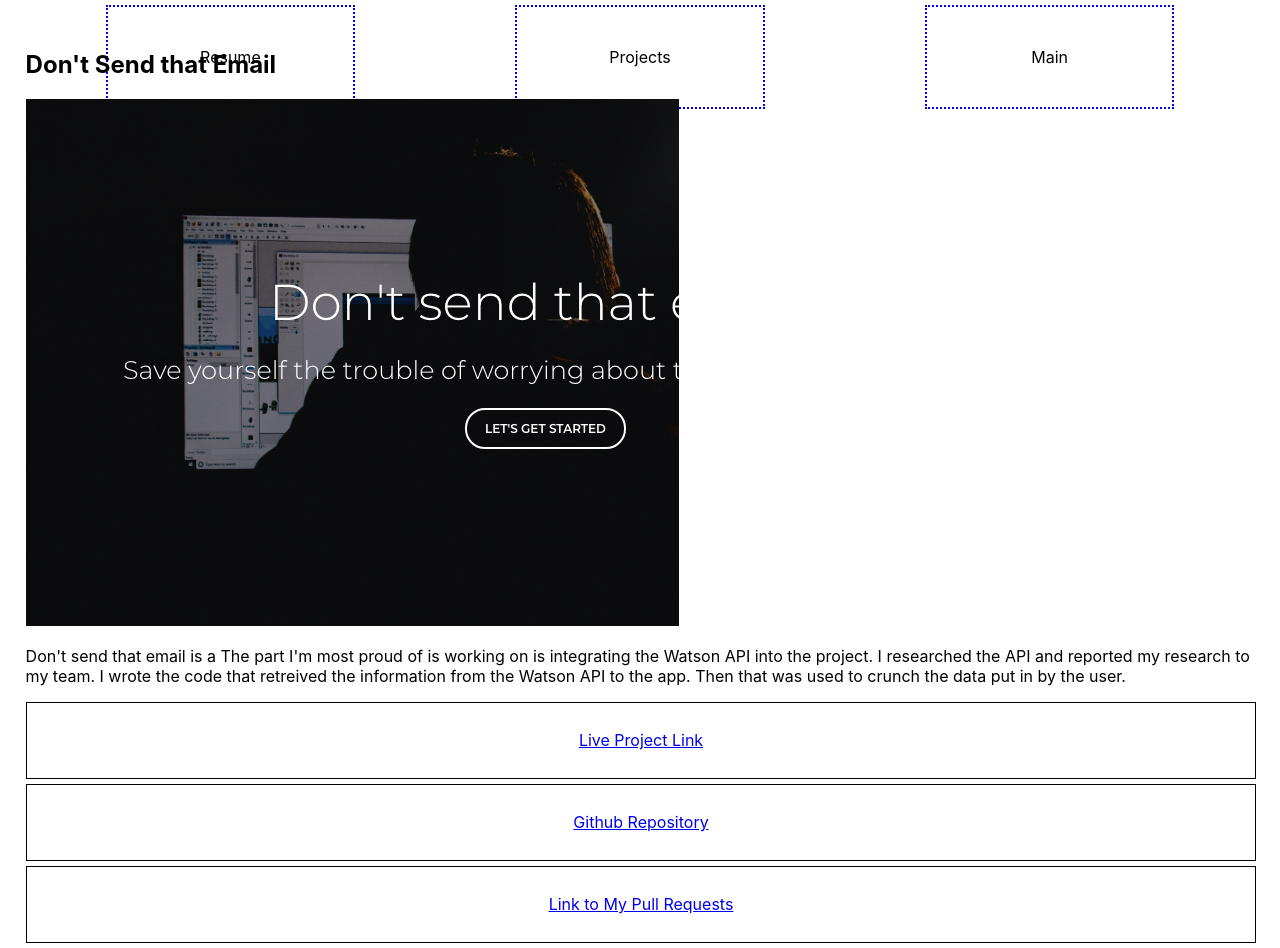
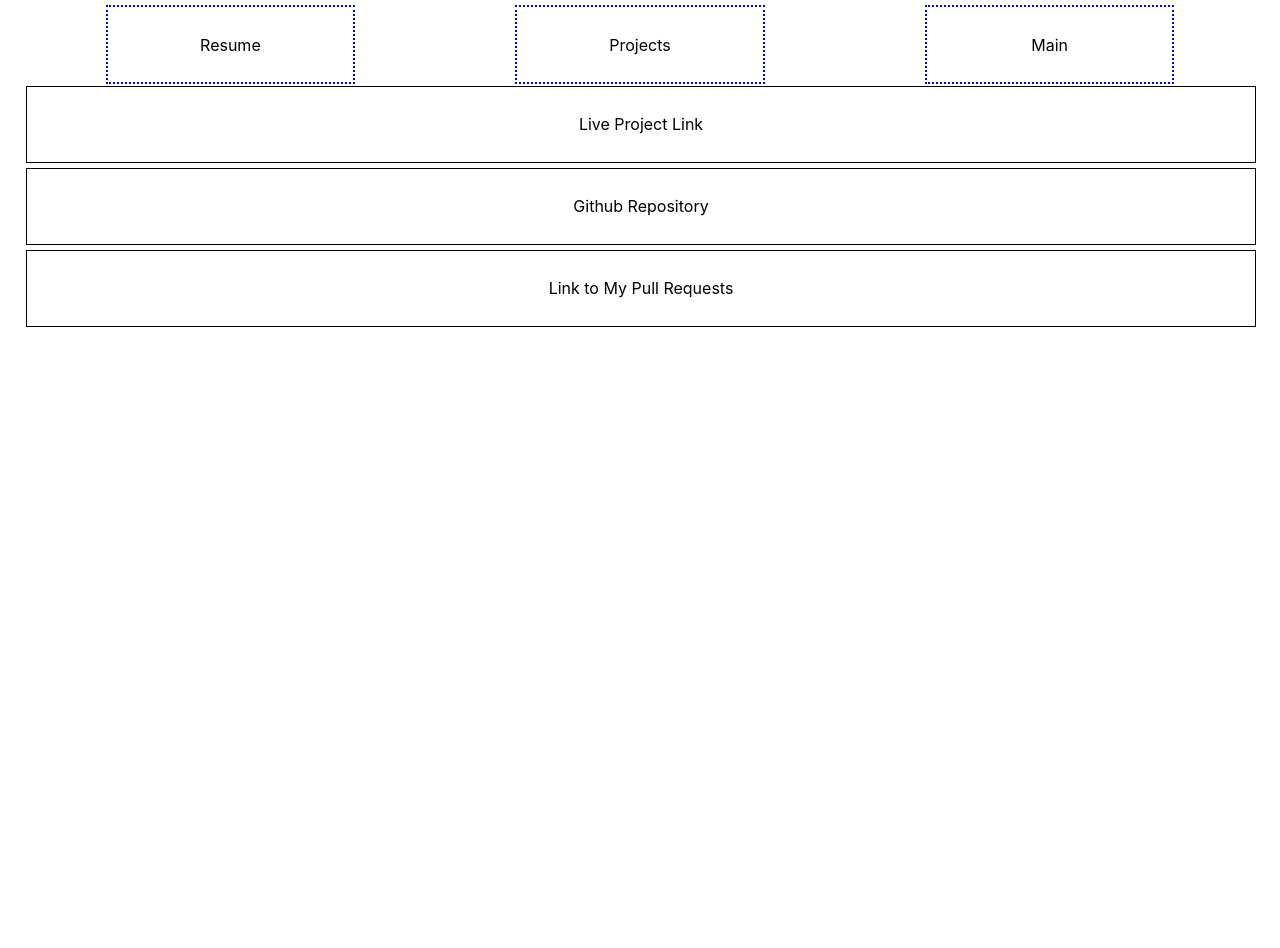
Before and after one commit to ceejaay/portfolio, a React (Create React App) app: page /items in a window 1280 px wide. After the commit the page ends 800 px from the top, so only its background shows below. Built offline with nearby package versions, Linux system fonts and the light colour scheme.

Commit message:
Added the json data for my projects. Working on images

```diff
--- a/src/App.css
+++ b/src/App.css
@@ -51,12 +51,11 @@
 
 .header-buttons {
   display: flex;
-  height: 100px;
+  height: 75px;
   margin: 5px 0;
   border: black solid 1px;
   justify-content: center;
   align-items: center;
-
 }
 
 .main-content {
@@ -113,6 +112,9 @@
 }
 
 
+.project-links a {
+  text-decoration: none;
+}
 
 
 /* @keyframes App-logo-spin { */
--- /dev/null
+++ b/src/assets/json_data.js
@@ -0,0 +1,29 @@
+const projectData = {
+  projects: [
+    {
+      name: "Don't Send That Email",
+      description: "My description here",
+      links: {"liveSite": "https://dont-send-that-email.netlify.com/", "github": "https://github.com/Lambda-School-Labs/dont-send-that-email", "pullRequests": "https://github.com/Lambda-School-Labs/dont-send-that-email/pulls?q=is%3Apr+is%3Aclosed+author%3Aceejaay"},
+      image: "../assets/dont_send_that_email.png"
+    },
+
+    {
+      name: "Dead or Alive?",
+      description: "My description here",
+      links: {"liveSite": "https://dont-send-that-email.netlify.com/", "github": "https://github.com/Lambda-School-Labs/dont-send-that-email", "pullRequests": "https://github.com/Lambda-School-Labs/dont-send-that-email/pulls?q=is%3Apr+is%3Aclosed+author%3Aceejaay"},
+      image: "dont_send_that_email.png"
+    },
+
+    {
+      name: "Foodie Fun",
+      description: "My description here",
+      links: {"liveSite": "https://dont-send-that-email.netlify.com/", "github": "https://github.com/Lambda-School-Labs/dont-send-that-email", "pullRequests": "https://github.com/Lambda-School-Labs/dont-send-that-email/pulls?q=is%3Apr+is%3Aclosed+author%3Aceejaay"},
+      image: "dont_send_that_email.png"
+    }
+  ]
+}
+
+
+
+
+export default projectData;
--- a/src/components/ItemPage.js
+++ b/src/components/ItemPage.js
@@ -1,35 +1,33 @@
-import React from 'react';
-import pic from '../assets/dont_send_that_email.png';
+import React, {Component} from 'react';
 
 
-const ItemPage = () => {
+
+const ItemPage = props  =>  {
   return(
       <div>
         <div className="project-headline">
-          <h2>Don't Send that Email</h2>
+          <h2>{props.name}</h2>
         </div>
         <div className="project-image">
-           <a href="https://dont-send-that-email.netlify.com/"> <img src={pic}  alt={"don't send that email"}/></a>
+           <a href={props.links}> <img src={props.imageName}  alt={props.title}/></a>
         </div>
-        <div className="project-desription">
+        <div className="project-description">
           <p>
-            Don't send that email is a
-            The part I'm most proud of is working on is integrating the Watson API into the project. I researched the API and reported my research to my team. I wrote the code that retreived the information from the Watson API to the app. Then that was used to crunch the data put in by the user.
-
+            {props.description}
           </p>
 
           <div className="project-links">
-            <a href="https://dont-send-that-email.netlify.com/">
+            <a href={props.links}>
               <div className="link-buttons">
                 Live Project Link
               </div>
             </a>
-            <a href="https://github.com/Lambda-School-Labs/dont-send-that-email">
+            <a href={props.links}>
               <div className="link-buttons">
                 Github Repository
               </div>
             </a>
-            <a href="https://github.com/Lambda-School-Labs/dont-send-that-email/pulls?q=is%3Apr+is%3Aclosed+author%3Aceejaay">
+            <a href={props.links}>
               <div className="link-buttons">
                 Link to My Pull Requests
               </div>
@@ -40,4 +38,8 @@ const ItemPage = () => {
       )
 }
 
+
+
+
+
 export default ItemPage;
--- a/src/components/MainContent.js
+++ b/src/components/MainContent.js
@@ -1,13 +1,30 @@
-import React from 'react';
-// import {Link} from 'react-router-dom';
+import React, {Component} from 'react';
+import {Link} from 'react-router-dom';
 import pic from '../assets/chad_jemmett_picture.png';
+// import imagePath from '../assets/';
+import projectData from '../assets/json_data.js';
 import {FaLinkedin} from 'react-icons/fa';
 import {GoMarkGithub} from 'react-icons/go';
 import {MdEmail} from 'react-icons/md';
 import {MdPhone} from 'react-icons/md';
 
 
-function MainContent() {
+class MainContent extends Component {
+  constructor(props) {
+    super(props);
+    this.state = {
+      projects: [],
+    }
+
+  }
+
+
+  componentDidMount () {
+    this.setState({projects: projectData.projects})
+  }
+
+
+  render() {
     return (
         <div>
           <div className="content-container">
@@ -33,10 +50,24 @@ function MainContent() {
               <p>
                 Hi, I'm Chad Jemmett. I'm a full-stack web developer. My background is in communication and broadcast. I love building tools that help people communicate. Check out my portfolio and my resume
               </p>
-
-
+          </div>
+          <div className="project-summary">
+          {
+            this.state.projects.map((item, i)=>  {
+                  return (
+                    <div key={i}>
+                      <h4>{item.name}</h4>
+                      <div>
+                        <img src={item.image} alt={item.title}/>
+                      </div>
+                    </div>
+                    )
+              }
+            )
+          }
           </div>
         </div>)
+    }
 
   }
 
```
Lines whose indentation alone changed are shown as unchanged.
